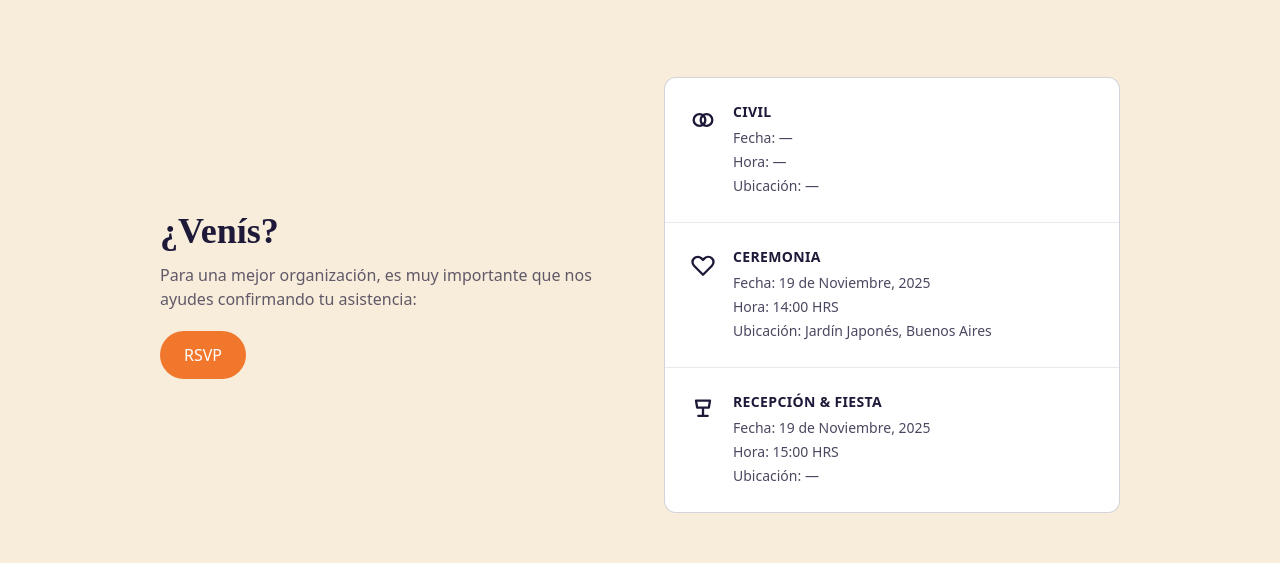
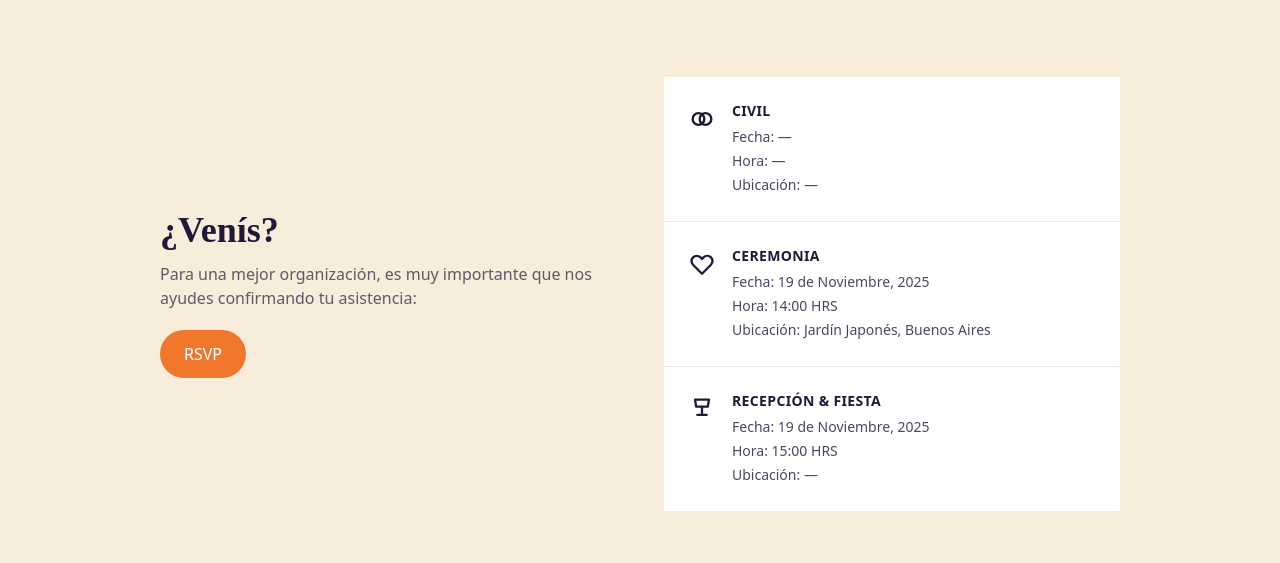
Before and after one commit to BautistaC5/Casamiento, a plain HTML site: page index.html in a window 1280 px wide. Shown: the part 1187-1750 px from the top of the page. Drawn offline with nearby package versions, Linux system fonts and the light colour scheme.

Commit message:
Rediseño box de eventos

```diff
--- a/index.html
+++ b/index.html
@@ -308,7 +308,7 @@
 
       <!-- DERECHA: LISTA DE EVENTOS -->
       <div class="order-2">
-        <div class="bg-card rounded-xl border border-border/20 overflow-hidden">
+        <div class="bg-card border-border/20 overflow-hidden">
           <!-- ITEM: CIVIL -->
           <div class="flex items-start gap-4 p-5 sm:p-6 border-b border-border/10">
             <div class="shrink-0 mt-1">
```
